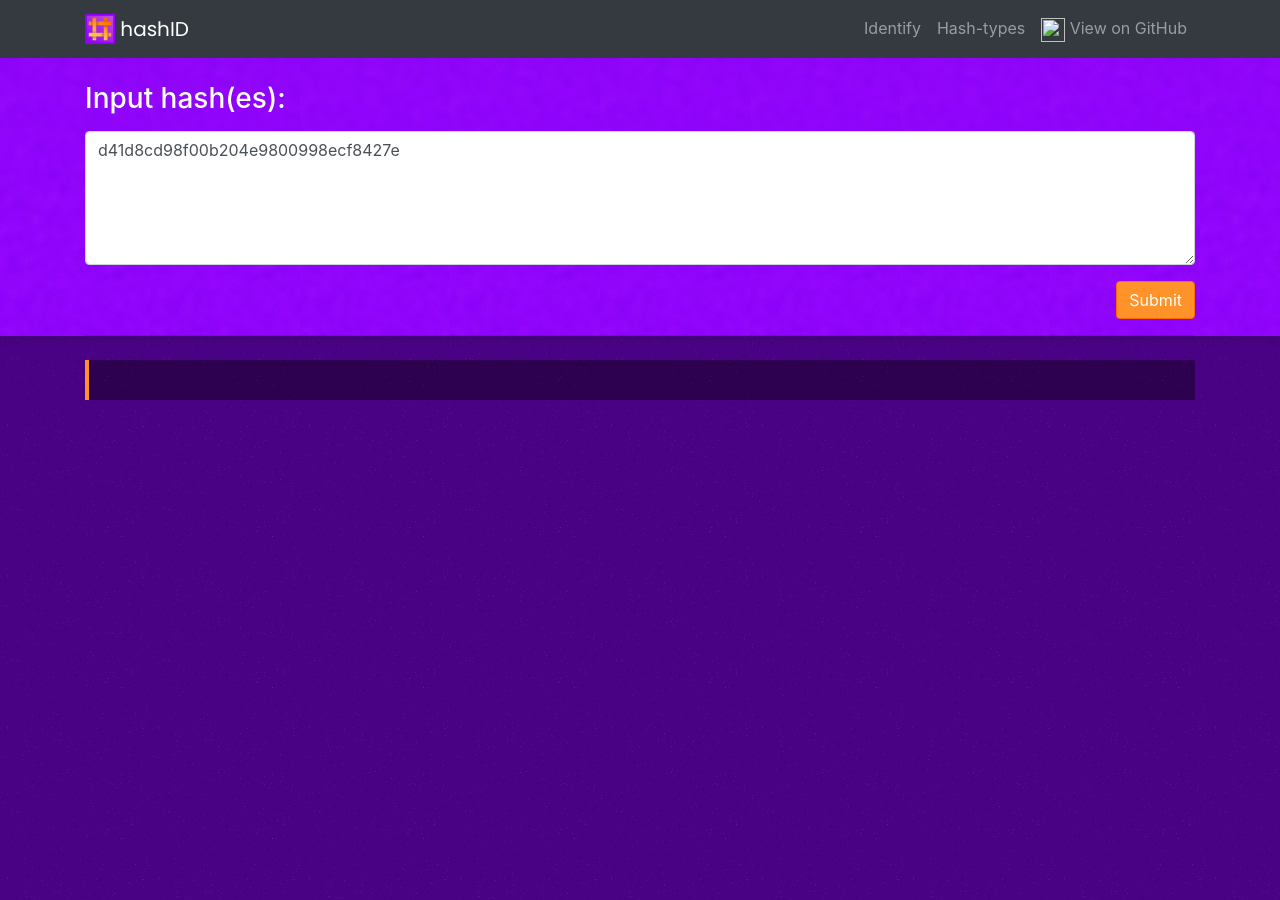
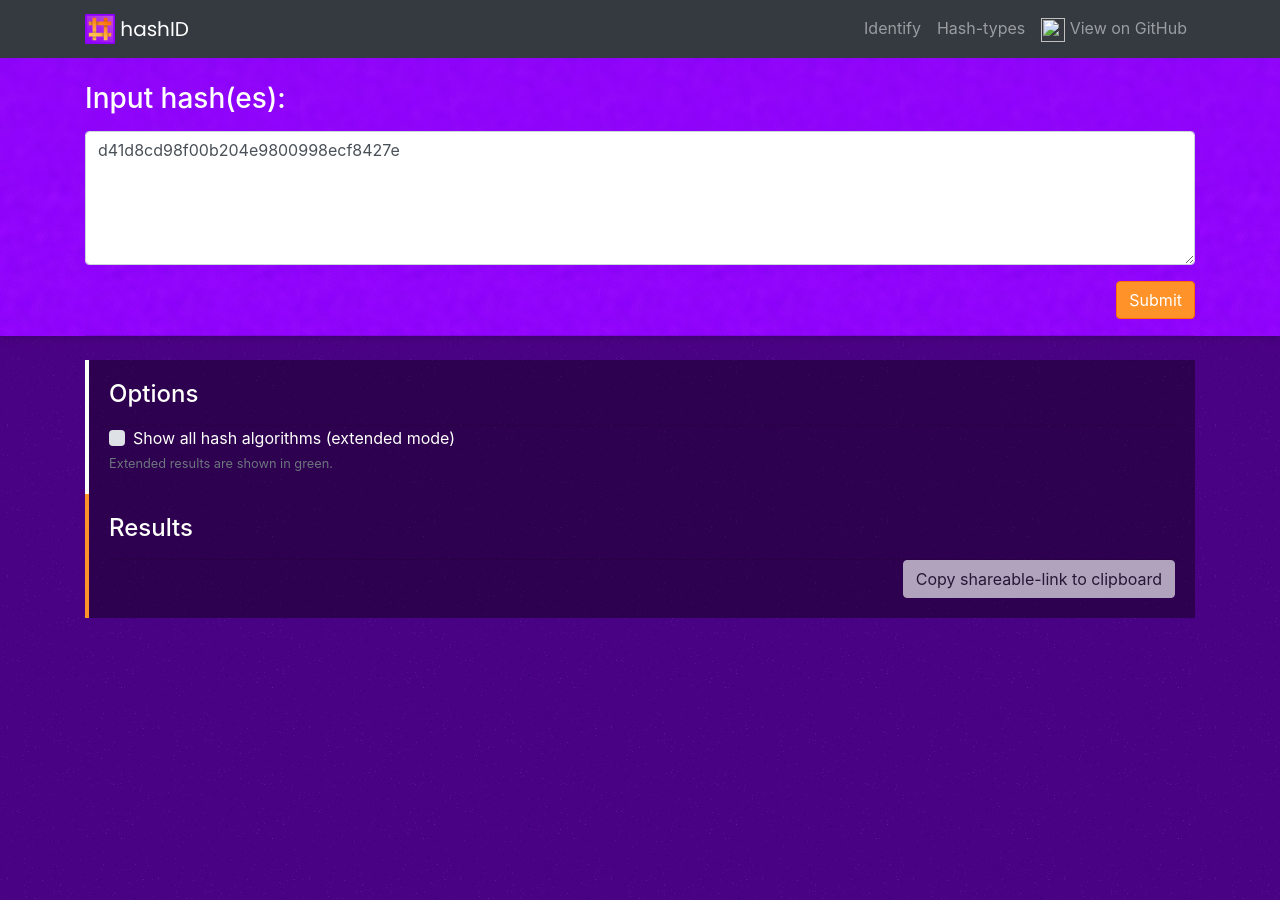
Before and after one commit to psypanda/hashID, a Jekyll site: the page built from index.html, in a window 1280 px wide. Built offline with Jekyll 4.4.1, drawn with Linux system fonts in a browser that asks for light colours.

Commit message:
Added display option to toggle extended mode

```diff
--- a/_includes/head.html
+++ b/_includes/head.html
@@ -3,8 +3,8 @@
 <link rel="icon" href="./img/icon.png">
 <link rel="stylesheet" href="./css/bootstrap.min.css" />
 <link href="https://fonts.googleapis.com/css?family=Poppins" rel="stylesheet">
-<link rel="stylesheet" href="./css/hashID.css?v=1">
+<link rel="stylesheet" href="./css/hashID.css?v=1.3">
 <link rel="stylesheet" href="./css/spinner.css" />
 <script src="https://cdnjs.cloudflare.com/ajax/libs/jquery/3.3.1/jquery.min.js" type="text/javascript"></script>
 <script src="./js/bootstrap.min.js" type="text/javascript"></script>
-<script src="./js/hashID.js?v=1.2" type="text/javascript"></script>
+<script src="./js/hashID.js?v=1.3" type="text/javascript"></script>
--- a/css/hashID.css
+++ b/css/hashID.css
@@ -1,47 +1,76 @@
 .sectionA {
     background: url('../img/headbg.png') repeat-x;
-    box-shadow: 0px 1px 10px rgba(0,0,0,0.2);
+    box-shadow: 0px 1px 10px rgba(0, 0, 0, 0.2);
 }
+
 .navbar-brand {
     font-family: 'Poppins', sans-serif;
 }
+
 hr {
     margin-bottom: 0;
 }
+
 html {
     height: 100%;
     background-color: #4A0284;
 }
+
 body {
     color: #FFFFFC;
     height: 100%;
     background: url("../img/bodybg.png") repeat;
 }
+
 .btn-primary {
     background-color: #FF9228;
     border-color: #FF6A04;
 }
+
 .btn-primary:hover {
     background-color: #FF6A04;
 }
+
 .btn-primary:disabled {
     background-color: #c16104;
 }
+
 .results {
-    background-color: rgba(0,0,0,0.4);
+    background-color: rgba(0, 0, 0, 0.4);
     border: #FF9228 solid;
     border-width: 0 0 0 4px;
     padding: 20px;
 }
+
+.options {
+    background-color: rgba(0, 0, 0, 0.4);
+    border: #FFFFFC solid;
+    border-width: 0 0 0 4px;
+    padding: 20px;
+}
+
 .container {
     margin-top: 0;
 }
+
 .alert {
     border-top-left-radius: 0;
     border-top-right-radius: 0;
     margin: 0;
 }
+
 .input-group input, .input-group button {
     border-bottom-left-radius: 0;
     border-bottom-right-radius: 0;
 }
+
+tr[data-extended="true"] {
+    background-color: green;
+}
+
+.custom-checkbox {
+    -webkit-user-select: none; /* Chrome all / Safari all */
+    -moz-user-select: none; /* Firefox all */
+    -ms-user-select: none; /* IE 10+ */
+    user-select: none; /* Likely future */
+}
--- a/index.html
+++ b/index.html
@@ -9,7 +9,7 @@
             <textarea class="form-control" rows="5" id="hashes" spellcheck="false"
                       placeholder="d41d8cd98f00b204e9800998ecf8427e">d41d8cd98f00b204e9800998ecf8427e</textarea>
         </div>
-        <div class="form-group" align="RIGHT">
+        <div align="RIGHT">
             <button id="submit" class="btn btn-primary" onclick="hashID.submit()" disabled>Submit</button>
         </div>
         <hr>
@@ -17,7 +17,18 @@
 </div>
 <br>
 <div class="container">
+    <div class="options">
+        <h4>Options</h4>
+        <hr>
+        <div id="extended" class="custom-control custom-checkbox">
+            <input type="checkbox" class="custom-control-input" id="extendedCheck">
+            <label class="custom-control-label" for="extendedCheck">Show all hash algorithms (extended mode)</label>
+        </div>
+        <small class="text-muted">Extended results are shown in green.</small>
+    </div>
     <div class="results">
+        <h4>Results</h4>
+        <hr>
         <div id="loading" style="display: none !important;">
             <div class="spinner">
                 <div class="cube1"></div>
@@ -25,8 +36,9 @@
             </div>
         </div>
         <div align="RIGHT">
-            <button id="share" class="btn btn-primary" onclick="hashID.copyShareURL()"
-                    style="display: none !important;">Copy shareable-link to clipboard</button>
+            <button id="share" class="btn btn-light" onclick="hashID.copyShareURL()" disabled>
+                Copy shareable-link to clipboard
+            </button>
         </div>
     </div>
 </div>
--- a/js/hashID.js
+++ b/js/hashID.js
@@ -7,6 +7,17 @@
     },
     hide: function () {
         this.element.attr("style", "display: none !important;")
+    }
+};
+let CheckBox = function(id) {
+    this.element = $(id+" *");
+};
+CheckBox.prototype = {
+    setSelected: function(select) {
+        this.element.prop("checked",select);
+    },
+    isSelected: function() {
+        return this.element.is(":checked");
     }
 };
 
@@ -21,6 +32,7 @@
     let btnShare;
     let tempid = 0;
     let listed = [];
+    let extended;
 
     // Source: https://stackoverflow.com/a/13419367/2650847
     function parseQuery(queryString) {
@@ -35,11 +47,32 @@
     function loadFromURL() {
         var query = window.location.search;
         var queryParams = parseQuery(query);
-        if (queryParams["hashes"]) {
+        var regex = new RegExp('t(rue)?', 'i');
+        if(regex.test(queryParams["extended"])) {
+            extended.setSelected(true);
+        }
+        if(queryParams["hashes"]) {
             let input = queryParams["hashes"].split(",").join("\n");
             if(input) {
                 hashInput.val(input);
                 btnSubmit.click();
+            }
+        }
+    }
+
+    function updateExtendedView() {
+        let matchCounts = $(".match-count");
+        console.log(matchCounts);
+        for(var i=0; i<matchCounts.length; i++) {
+            let matchCount = $(matchCounts[i]);
+            matchCount.text((extended.isSelected() ? matchCount.attr("data-total-extended") : matchCount.attr("data-total")) + " matches");
+
+            let tbody = $("#"+matchCount.attr("for"));
+            let extendedResults = tbody.find('[data-extended="true"]');
+            if(extended.isSelected()) {
+                extendedResults.show();
+            } else {
+                extendedResults.hide();
             }
         }
     }
@@ -50,6 +83,11 @@
         results = $(".results");
         hashInput = $("#hashes");
         btnShare = $("#share");
+        extended = new CheckBox("#extended");
+
+        extended.element.change(function() {
+            updateExtendedView();
+        });
 
         $.ajax({
             dataType: 'json',
@@ -79,8 +117,10 @@
            id="inlineFormInputGroup" value="${encodeURI(hash.value)}" readonly>
 </div>
 <div class="collapse multi-collapse-${tempid} show" id="collapse1-${tempid}">
-    <div class="alert ${hash.matches.length > 0 ? 'alert-success' : 'alert-light'}" role="alert" align="CENTER">
-        ${hash.matches.length} matches
+    <div class="alert ${hash.matches.length > 0 ? 'alert-success' : 'alert-light'} match-count" role="alert" align="CENTER"
+        for="tbody-${tempid}"
+        data-total="${hash.matches.filter(match => match.extended === false).length}" data-total-extended="${hash.matches.length}">
+        $1 matches
     </div>
     <hr>
 </div>
@@ -93,8 +133,8 @@
                 <th scope="col">JohnTheRipper</th>
             </tr>
         </thead>
-        <tbody>
-            ${hash.matches.map(match => `<tr><td>${match.name}</td><td>${match.hashcat != null ? match.hashcat : ''}</td><td>${match.john != null ? match.john : ''}</td></tr>`).join('')}
+        <tbody id="tbody-${tempid}">
+            ${hash.matches.map(match => `<tr data-extended="${match.extended}"><td>${match.name}</td><td>${match.hashcat != null ? match.hashcat : ''}</td><td>${match.john != null ? match.john : ''}</td></tr>`).join('')}
         </tbody>
     </table>
 </div>
@@ -126,7 +166,8 @@
             loader.hide();
             resultList.forEach(result => {
                 btnShare.before(toHtml(result));
-                btnShare.show();
+                updateExtendedView();
+                btnShare.attr("disabled", false);
             });
         } else {
             console.log("Definitions not loaded.");
@@ -146,6 +187,9 @@
 
         shareURL += '?hashes=';
         shareURL += listed.map(hash => encodeURI(hash)).join(',');
+        if(extended.isSelected()) {
+            shareURL += "&extended=true";
+        }
 
         textToClipboard(shareURL);
     };
```
